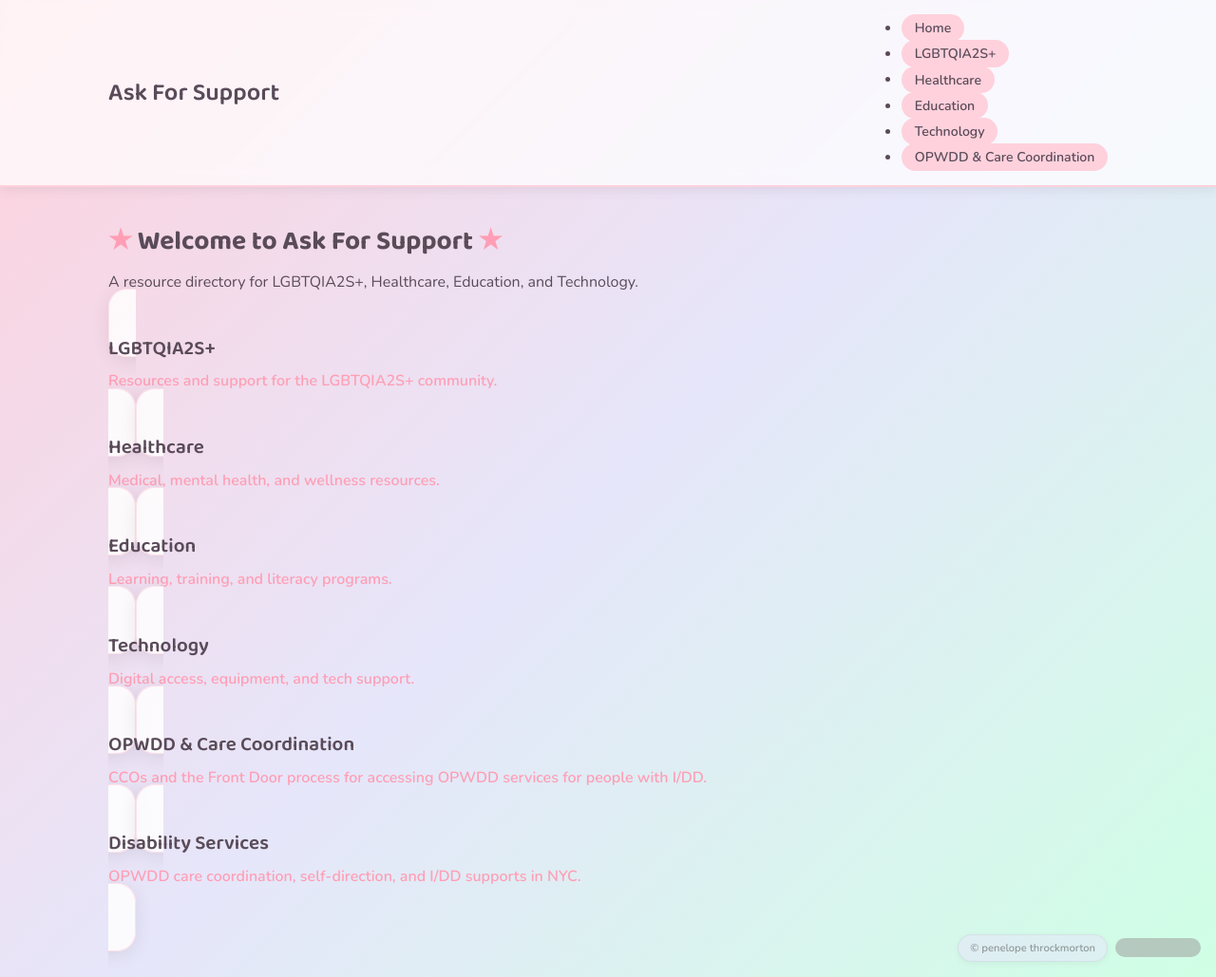
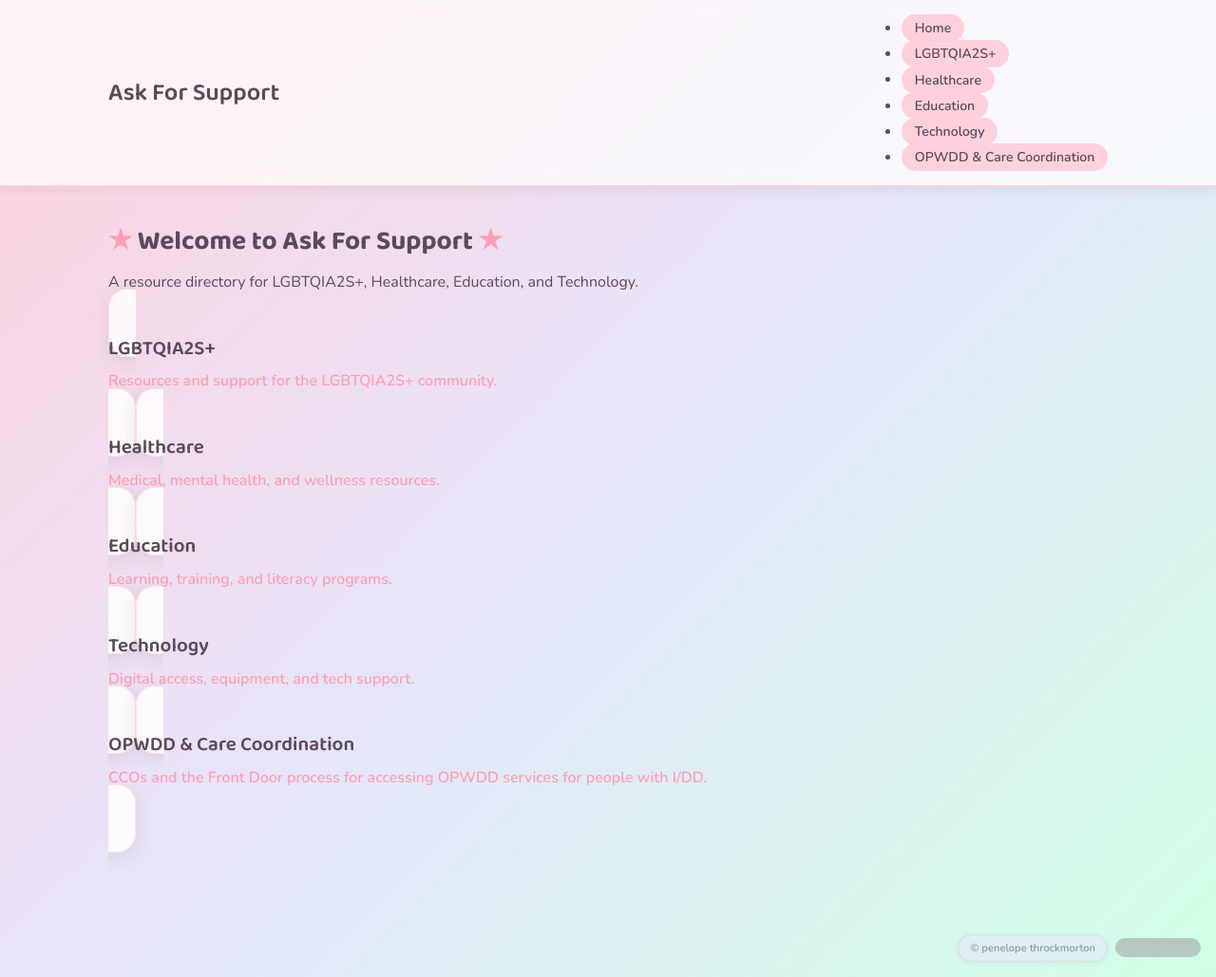
Before and after one commit to penelopethrock-cyber/askforsupport, a Jekyll site: the page built from index.html, in a window 1280 px wide and 1029 px high. Shown: the whole window at 95% size. Built offline with Jekyll 4.4.1, drawn with Linux system fonts in a browser that asks for light colours; grey boxes are pictures that could not be loaded.

Commit message:
Remove Disability Services block from homepage

```diff
--- a/index.html
+++ b/index.html
@@ -28,8 +28,4 @@
     <h3>OPWDD &amp; Care Coordination</h3>
     <p>CCOs and the Front Door process for accessing OPWDD services for people with I/DD.</p>
   </a>
-  <a href="/disability_services/" class="card">
-    <h3>Disability Services</h3>
-    <p>OPWDD care coordination, self-direction, and I/DD supports in NYC.</p>
-  </a>
 </div>
```
